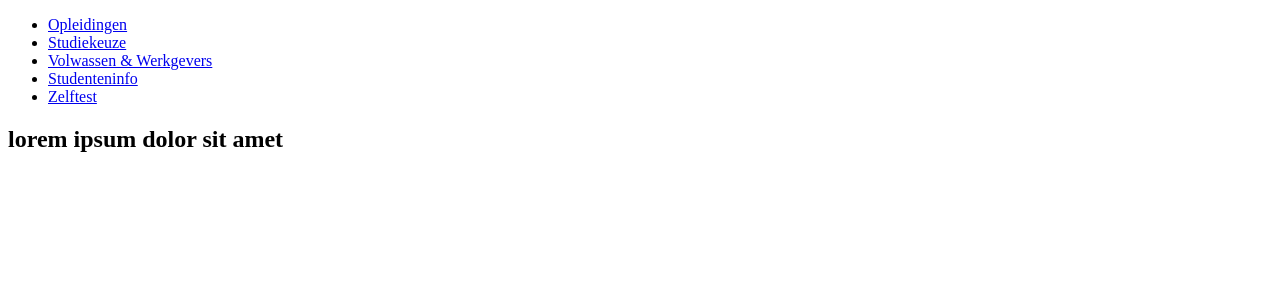
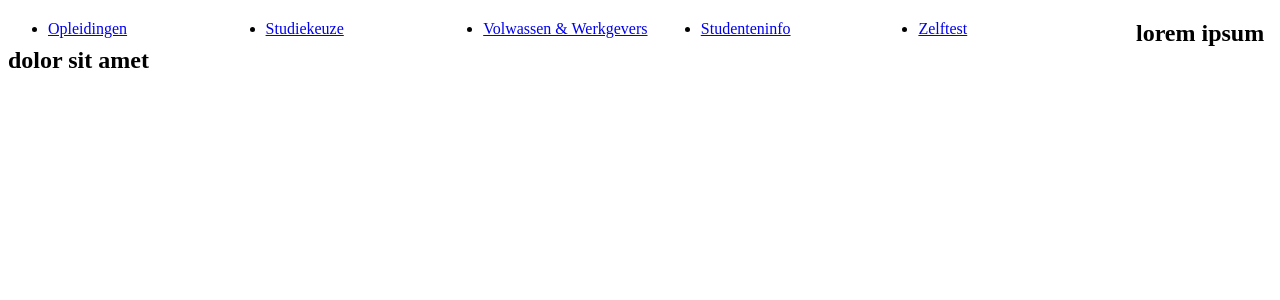
Before and after one commit to zkainee/project_t03, a PHP site: page / in a window 1280 px wide. Shown: the top 300 px of the page. Run offline with PHP 8.4, Linux system fonts and the light colour scheme.

Commit message:
commit kaine

```diff
--- a/Praktijk/Project_T03/css/style.css
+++ b/Praktijk/Project_T03/css/style.css
@@ -0,0 +1,10 @@
+/*
+  Author: Kaine van Ommeren & Daan Wolfert
+  Date: 31-03-2022
+  File: style.css
+ */
+li
+{
+    float: left;
+    width: 17vw;
+}
--- a/Praktijk/Project_T03/index.php
+++ b/Praktijk/Project_T03/index.php
@@ -12,6 +12,7 @@
           content="width=device-width, user-scalable=no, initial-scale=1.0, maximum-scale=1.0, minimum-scale=1.0">
     <meta http-equiv="X-UA-Compatible" content="ie=edge">
     <title>ICT Academie</title>
+    <link href="css/style.css" rel="stylesheet">
 </head>
     <header>
         <?php
```
Also changed, not shown: Praktijk/Project_T03/include/footer.php (added, +10 -0 lines).
